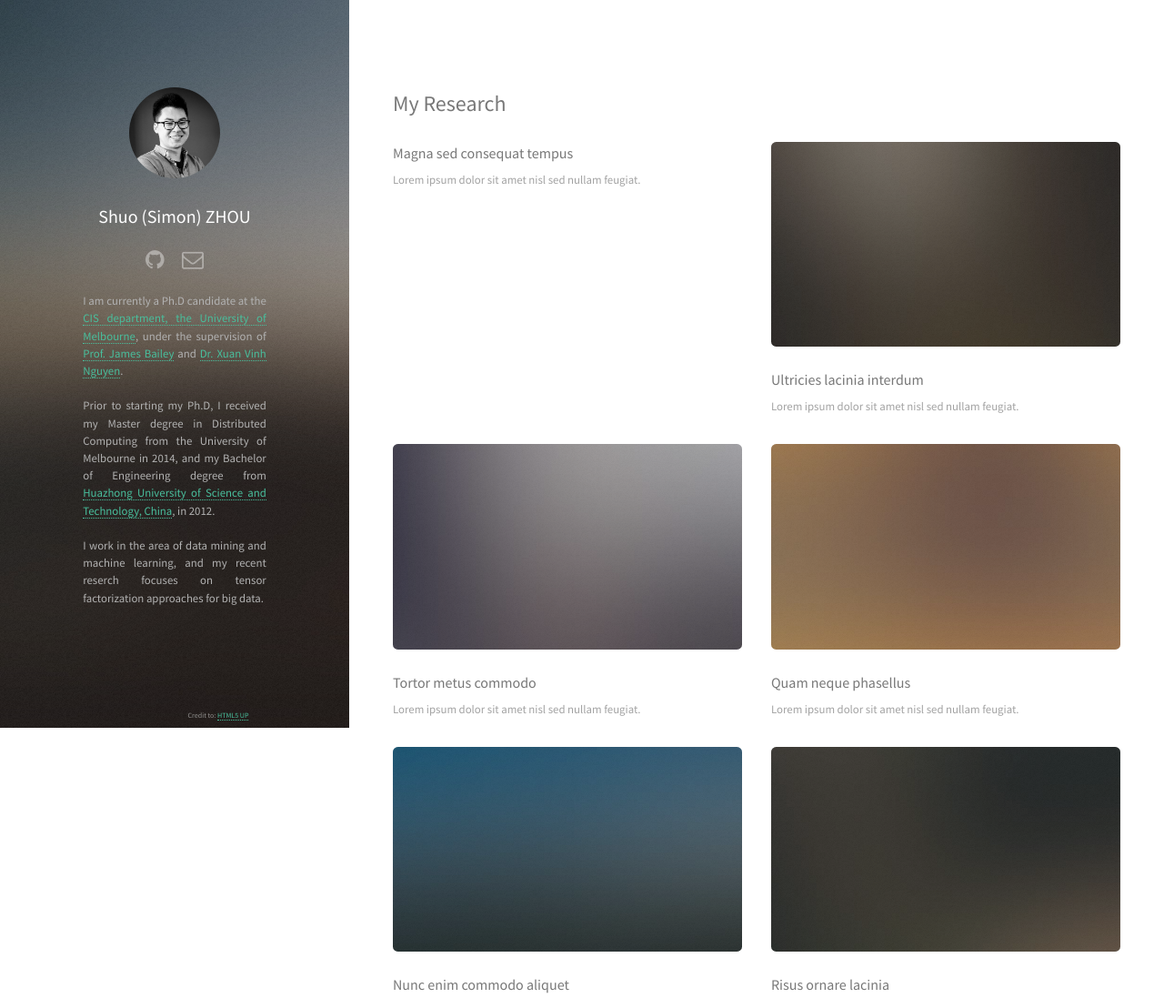
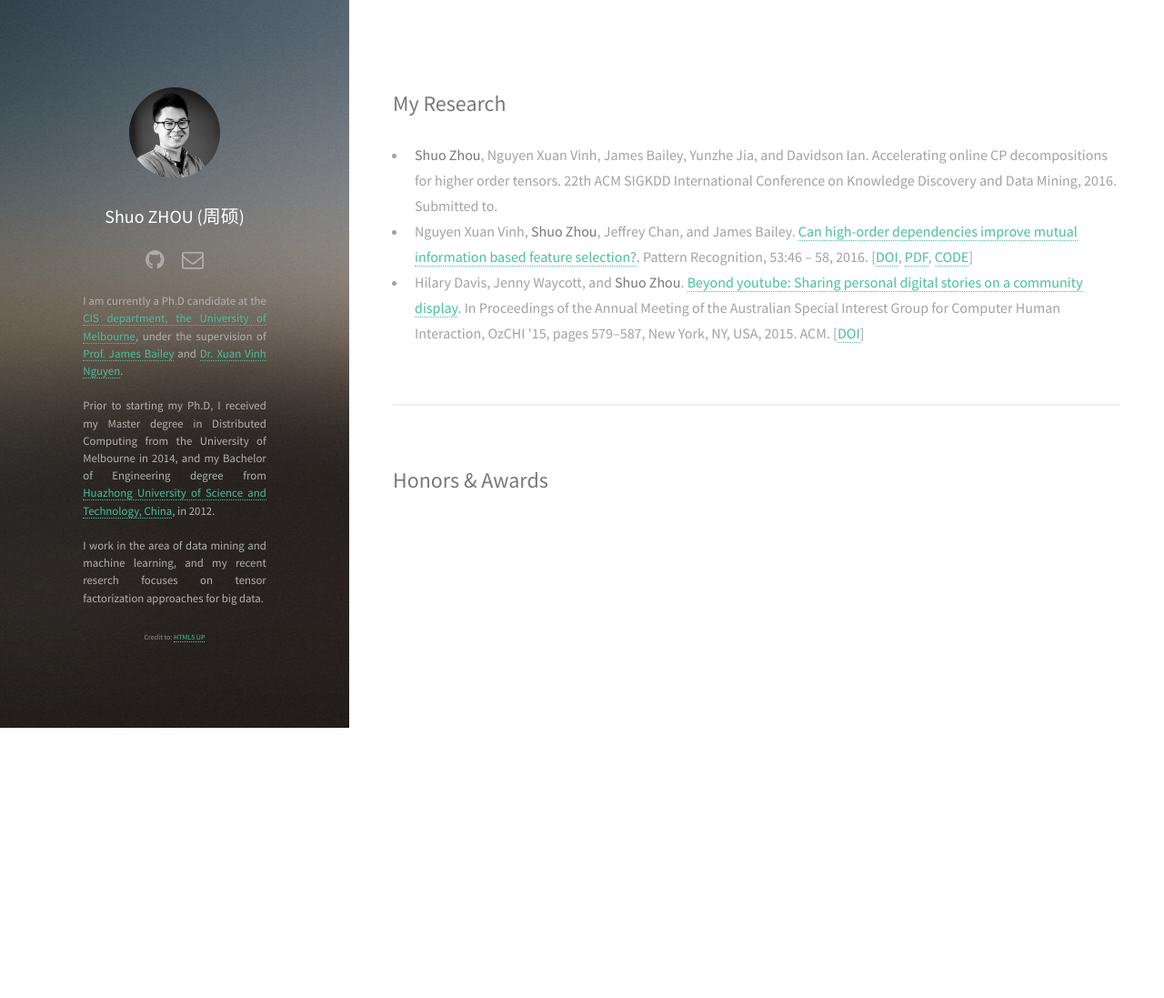
Before and after one commit to shuozhou/shuozhou.github.io, a plain HTML site: page index.html in a window 1280 px wide. Shown: the top 1097 px of the page at 91% size. After the commit the page ends 800 px from the top, so only its background shows below. Drawn offline with Linux system fonts and the light colour scheme.

Commit message:
update research part

```diff
--- a/assets/css/main.css
+++ b/assets/css/main.css
@@ -109,14 +109,6 @@
 			width: 960px;
 		}
 
-	}
-
-    #header .credit{
-        font-size: 0.5em;
-        width:30%;
-        bottom:0;
-        position:fixed;
-        /*margin:0px auto 0 auto;*/
 	}
 
 	@media screen and (max-width: 1280px) {
@@ -1607,7 +1599,7 @@
 	}
 
 	p {
-		margin: 0 0 2em 0;
+		margin: 0 0 0 0;
 	}
 
 	h1, h2, h3, h4, h5, h6 {
@@ -2825,17 +2817,10 @@
 		/* Header */
 
 			#header {
-				padding: 6em 3em 3em 3em;
+				padding: 6em 3em 0 3em;
 				width: 30%;
 			}
 
-            #header .credit{
-                font-size: 0.5em;
-                width:30%;
-                bottom:0;
-                position:fixed;
-                /*margin:0px auto 0 auto;*/
-            }
 				#header h1 {
 					font-size: 1.25em;
 				}
@@ -2878,21 +2863,13 @@
 				background-position: top left, center center;
 				background-size: auto,		cover;
 				left: auto;
-				padding: 6em 4em;
+				padding: 6em 4em 0 4em;
 				position: relative;
 				text-align: center;
 				top: auto;
 				width: 100%;
 			}
 
-            #header .credit{
-                font-size: 0.5em;
-                width:100%;
-                bottom:0;
-                position:fixed;
-                /*margin:0px auto 0 auto;*/
-            }
-
 				#header h1 {
 					font-size: 1.75em;
 				}
@@ -2957,7 +2934,7 @@
 		/* Header */
 
 			#header {
-				padding: 2.25em 1.5em;
+				padding: 2.25em 1.5em 0 1.5em;
 			}
 
 				#header h1 {
@@ -3029,17 +3006,17 @@
 		/* Header */
 
 			#header {
-				padding: 4.5em 1.5em;
+				padding: 4.5em 1.5em 0 1.5em;
 			}
 
 				#header h1 br {
 					display: none;
 				}
-            #header .credit{
+
+	}
+
+.credit{
     font-size: 0.5em;
-                width:100%;
-                bottom:0;
-                position:fixed;
-                /*margin:0px auto 0 auto;*/
-            }
-	}
+    position: relative;
+    margin: auto auto 0 auto;
+}
--- a/index.html
+++ b/index.html
@@ -18,10 +18,10 @@
 		<!-- Header -->
 			<header id="header">
 				<a class="image avatar"><img src="images/profile.jpg" alt="" /></a>
-				<h1><strong>Shuo (Simon) ZHOU</strong></h1>
+				<h1><strong>Shuo ZHOU (周硕)</strong></h1>
                 <div class="contact">
                     <ul class="icons">
-                        <li><a href="#" class="icon fa-github"><span class="label">Github</span></a></li>
+                        <li><a href="http://github.com/shuozhou" class="icon fa-github"><span class="label">Github</span></a></li>
                         <li><a href="mailto:zhous@student.unimelb.edu.au" class="icon fa-envelope-o"><span class="label">Email</span></a></li>
                     </ul>
                 </div>
@@ -48,27 +48,62 @@
 
 		<!-- Main -->
 			<div id="main">
+				<!-- One -->
+					<section>
+                        <h2>My Research</h2>
+                        <!-- Generated by: bib2xhtml.pl -n Shuo Zhou -s unsortlist -e nodoi notype mypub.bib mypub.html -->
+                        <ul class="bib2xhtml">
 
-				<!-- One -->
-					<!-- <section id="one">
-						<header class="major">
-							<h2>Ipsum lorem dolor aliquam ante commodo<br />
-							magna sed accumsan arcu neque.</h2>
-						</header>
-						<p>Accumsan orci faucibus id eu lorem semper. Eu ac iaculis ac nunc nisi lorem vulputate lorem neque cubilia ac in adipiscing in curae lobortis tortor primis integer massa adipiscing id nisi accumsan pellentesque commodo blandit enim arcu non at amet id arcu magna. Accumsan orci faucibus id eu lorem semper nunc nisi lorem vulputate lorem neque cubilia.</p>
-						<ul class="actions">
-							<li><a href="#" class="button">Learn More</a></li>
-						</ul>
-					</section> -->
+                        <!-- Authors: Zhou Shuo and Vinh Nguyen Xuan and Bailey James and Jia Yunzhe
+                          and Davidson Ian -->
+                        <li><a name="shuo2016"></a><strong>Shuo Zhou</strong>,
+                          Nguyen&nbsp;Xuan Vinh, James Bailey,
+                          Yunzhe Jia, and Davidson Ian.
+                        Accelerating online CP decompositions for higher order tensors.
+                        <cite>22th ACM SIGKDD International Conference on Knowledge Discovery and Data
+                          Mining</cite>, 2016.
+                        Submitted to.</li>
+
+                        <!-- Authors: Nguyen Xuan Vinh and Shuo Zhou and Jeffrey Chan and James Bailey
+                          -->
+                        <li><a name="Vinh201646"></a>Nguyen&nbsp;Xuan Vinh,
+                          <strong>Shuo Zhou</strong>, Jeffrey Chan, and
+                          James Bailey.
+                        <a href="http://www.sciencedirect.com/science/article/pii/S0031320315004276">Can
+                          high-order dependencies improve mutual information based feature
+                          selection?</a>.
+                        <cite>Pattern Recognition</cite>, 53:46 &ndash; 58, 2016.
+                        [<a href="http://dx.doi.org/10.1016/j.patcog.2015.11.007">DOI</a>,
+                        <a href="http://dx.doi.org/10.1016/j.patcog.2015.11.007">PDF</a>,
+                        <a href="http://github.com/shuozhou">CODE</a>]</li>
+
+                        <!-- Authors: Davis Hilary and Waycott Jenny and Zhou Shuo -->
+                        <li><a
+                          name="Davis:2015:BYS:2838739.2838771"></a>Hilary
+                          Davis, Jenny Waycott, and <strong>Shuo Zhou</strong>.
+                        <a href="http://doi.acm.org/10.1145/2838739.2838771">Beyond youtube: Sharing
+                          personal digital stories on a community display</a>.
+                        In <cite>Proceedings of the Annual Meeting of the Australian Special Interest
+                          Group for Computer Human Interaction</cite>, OzCHI '15, pages 579&ndash;587, New
+                          York, NY, USA, 2015. ACM.
+                        [<a href="http://dx.doi.org/10.1145/2838739.2838771">DOI</a>]</li>
+
+                        </ul>
+
+                        <!-- END BIBLIOGRAPHY mypub -->
+                    </section>
+
+                    <section>
+                        <h2>Honors & Awards</h2>
+                    </section>
 
 				<!-- Two -->
-					<section id="one">
+					<!-- <section id="two">
 						<h2>My Research</h2>
 						<div class="row">
 							<article class="6u 12u$(xsmall) work-item">
-								<!-- <a href="images/fulls/01.jpg" class="image fit thumb"><img src="images/thumbs/01.jpg" alt="" /></a> -->
-								<h3>Magna sed consequat tempus</h3>
-								<p>Lorem ipsum dolor sit amet nisl sed nullam feugiat.</p>
+								<a href="images/fulls/01.jpg" class="image fit thumb"><img src="images/thumbs/01.jpg" alt="" /></a>
+								<h3>Accelerating Online CP Decompositions for Higher Order Tensors</h3>
 							</article>
 							<article class="6u$ 12u$(xsmall) work-item">
 								<a href="images/fulls/02.jpg" class="image fit thumb"><img src="images/thumbs/02.jpg" alt="" /></a>
@@ -80,29 +115,14 @@
 								<h3>Tortor metus commodo</h3>
 								<p>Lorem ipsum dolor sit amet nisl sed nullam feugiat.</p>
 							</article>
-							<article class="6u$ 12u$(xsmall) work-item">
-								<a href="images/fulls/04.jpg" class="image fit thumb"><img src="images/thumbs/04.jpg" alt="" /></a>
-								<h3>Quam neque phasellus</h3>
-								<p>Lorem ipsum dolor sit amet nisl sed nullam feugiat.</p>
-							</article>
-							<article class="6u 12u$(xsmall) work-item">
-								<a href="images/fulls/05.jpg" class="image fit thumb"><img src="images/thumbs/05.jpg" alt="" /></a>
-								<h3>Nunc enim commodo aliquet</h3>
-								<p>Lorem ipsum dolor sit amet nisl sed nullam feugiat.</p>
-							</article>
-							<article class="6u$ 12u$(xsmall) work-item">
-								<a href="images/fulls/06.jpg" class="image fit thumb"><img src="images/thumbs/06.jpg" alt="" /></a>
-								<h3>Risus ornare lacinia</h3>
-								<p>Lorem ipsum dolor sit amet nisl sed nullam feugiat.</p>
-							</article>
 						</div>
 						<ul class="actions">
 							<li><a href="#" class="button">Full Portfolio</a></li>
 						</ul>
-					</section>
+					</section> -->
 
 				<!-- Three -->
-					<section id="three">
+					<!-- <section id="three">
 						<h2>Get In Touch</h2>
 						<p>Accumsan pellentesque commodo blandit enim arcu non at amet id arcu magna. Accumsan orci faucibus id eu lorem semper nunc nisi lorem vulputate lorem neque lorem ipsum dolor.</p>
 						<div class="row">
@@ -137,7 +157,7 @@
 								</ul>
 							</div>
 						</div>
-					</section>
+					</section> -->
 
 				<!-- Four -->
 				<!--
@@ -461,13 +481,6 @@ print 'It took ' + i + ' iterations to sort the deck.';</code></pre>
 
 			</div>
 
-		<!-- Footer -->
-        <!-- <div id="footer">
-            <ul class="copyright">
-                <li>Design: <a href="http://html5up.net">HTML5 UP</a></li>
-            </ul>
-        </div> -->
-
 		<!-- Scripts -->
 			<script src="assets/js/jquery.min.js"></script>
 			<script src="assets/js/jquery.poptrox.min.js"></script>
@@ -475,6 +488,5 @@ print 'It took ' + i + ' iterations to sort the deck.';</code></pre>
 			<script src="assets/js/util.js"></script>
 			<!--[if lte IE 8]><script src="assets/js/ie/respond.min.js"></script><![endif]-->
 			<script src="assets/js/main.js"></script>
-
 	</body>
 </html>
```
Lines whose indentation alone changed are shown as unchanged.
